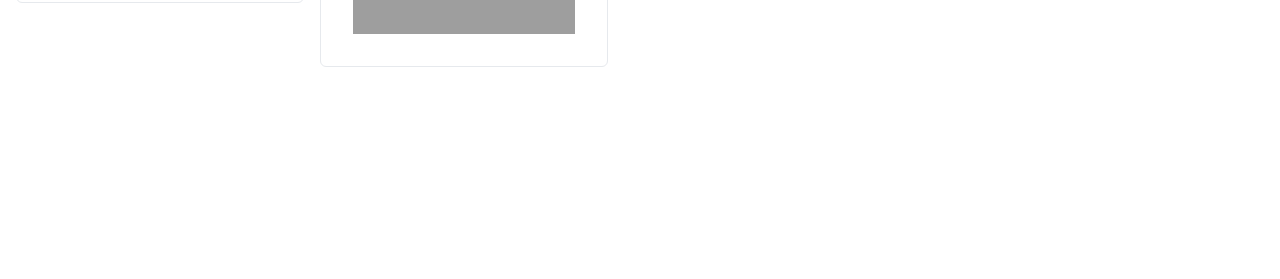
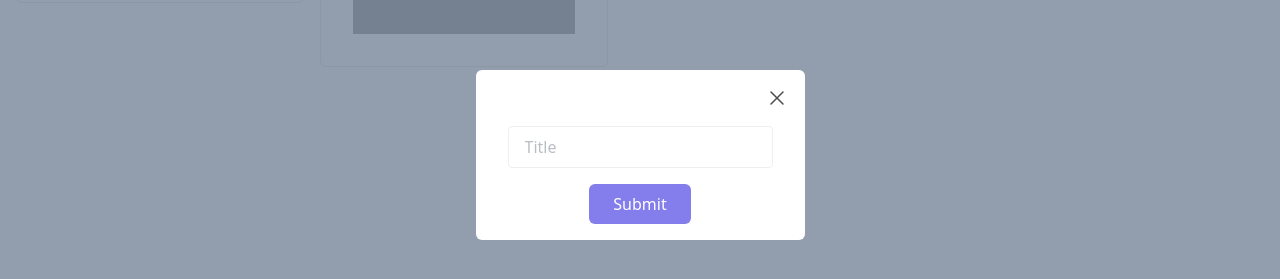
Before and after one commit to Fuzailkazi/recall_FE, a React (Vite) app: page / in a window 1280 px wide. Both pictures are taken after a click on the button "Add Content". Shown: the part 245-524 px from the top of the page. Built offline with nearby package versions, Linux system fonts and the light colour scheme; grey boxes are pictures that could not be loaded.

Commit message:
modal component done

```diff
--- a/src/App.tsx
+++ b/src/App.tsx
@@ -2,11 +2,19 @@
 import { Button } from './components/ui/Button';
 import { PlusIcon } from './icons/PlusIcon';
 import { ShareIcon } from './icons/ShareIcon';
-
+import { CreateContentModal } from './components/CreateContentModal';
+import { useState } from 'react';
 function App() {
+  const [modalOpen, setModalOpen] = useState(false);
   return (
     <>
       <div className='p-4'>
+        <CreateContentModal
+          open={modalOpen}
+          onClose={() => {
+            setModalOpen(false);
+          }}
+        />
         <div className='flex justify-end items-center gap-2'>
           <Button
             variant='secondary'
@@ -16,6 +24,9 @@
           />
           <Button
             variant='primary'
+            onClick={() => {
+              setModalOpen(true);
+            }}
             text='Add Content'
             size='md'
             startIcon={<PlusIcon size={'lg'} />}
--- /dev/null
+++ b/src/components/CreateContentModal.tsx
@@ -0,0 +1,41 @@
+import { CrossIcon } from '../icons/CrossIcon';
+import { Button } from './ui/Button';
+
+export function CreateContentModal({ open, onClose }) {
+  return (
+    <div>
+      {open && (
+        <div className='w-screen h-screen bg-slate-500 fixed top-0 left-0 opacity-70 flex justify-center'>
+          <div className='flex flex-col justify-center p-4'>
+            <span className='bg-white opacity-100 p-4 rounded-md'>
+              <div className='flex justify-end'>
+                <div onClick={onClose} className='cursor-pointer'>
+                  <CrossIcon size={'lg'} />
+                </div>
+              </div>
+              <div>
+                <Input placeholder='Title' />
+              </div>
+              <div className='flex justify-center '>
+                <Button variant='primary' text='Submit' size='md' />
+              </div>
+            </span>
+          </div>
+        </div>
+      )}
+    </div>
+  );
+}
+
+function Input({ onChange, placeholder }: { onChange: () => void }) {
+  return (
+    <div>
+      <input
+        type={'text'}
+        className='px-4 py-2 border rounded m-4'
+        onChange={onChange}
+        placeholder={placeholder}
+      ></input>
+    </div>
+  );
+}
--- a/src/components/ui/Button.tsx
+++ b/src/components/ui/Button.tsx
@@ -7,7 +7,7 @@
   text: string;
   startIcon?: ReactElement;
   endIcon?: ReactElement;
-  onClick: () => void;
+  onClick?: () => void;
 }
 
 const variantStyles = {
@@ -24,7 +24,8 @@
 export const Button = (props: ButtonProps) => {
   return (
     <button
-      className={`${variantStyles[props.variant]} flex  ${
+      onClick={props.onClick}
+      className={`${variantStyles[props.variant]} flex cursor-pointer ${
         sizeStyles[props.size]
       }`}
     >
--- /dev/null
+++ b/src/icons/CrossIcon.tsx
@@ -0,0 +1,20 @@
+import { IconProps, iconSizeVariants } from '.';
+
+export const CrossIcon = (props: IconProps) => {
+  return (
+    <svg
+      xmlns='http://www.w3.org/2000/svg'
+      fill='none'
+      viewBox='0 0 24 24'
+      stroke-width='1.5'
+      stroke='currentColor'
+      className={iconSizeVariants[props.size]}
+    >
+      <path
+        stroke-linecap='round'
+        stroke-linejoin='round'
+        d='M6 18 18 6M6 6l12 12'
+      />
+    </svg>
+  );
+};
```
